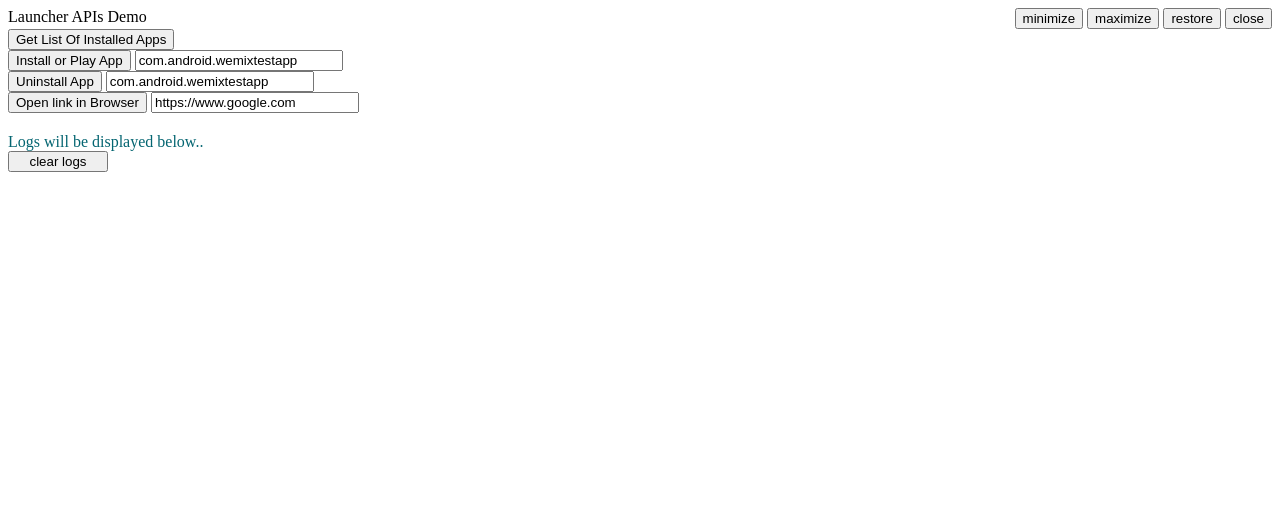
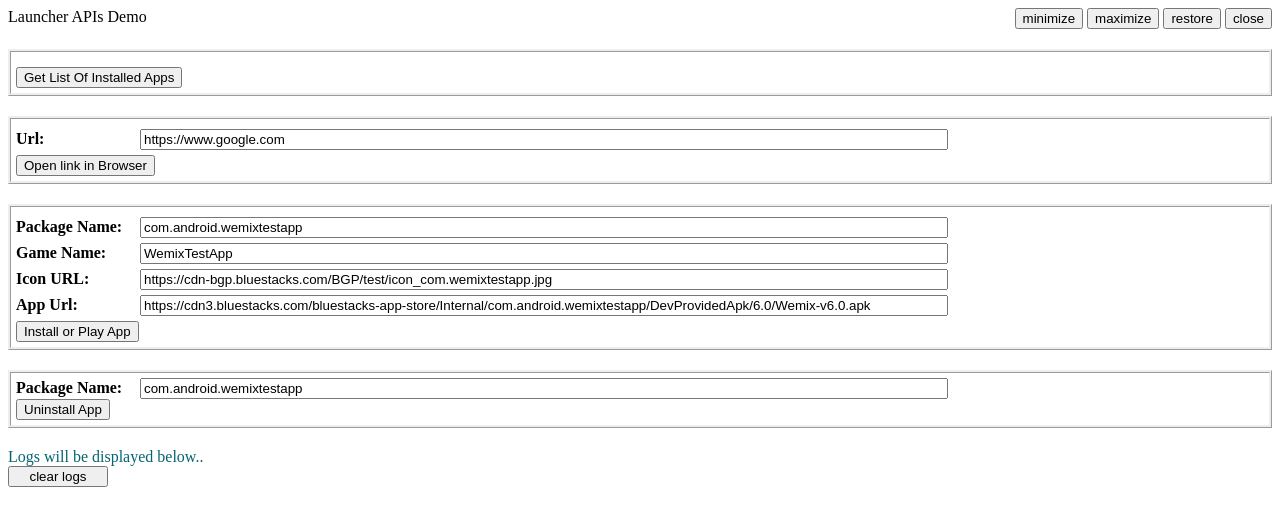
Before and after one commit to gopisaluja-bst/bs5-launcher-apis, a plain HTML site: page index.html in a window 1280 px wide. Drawn offline with Linux system fonts and the light colour scheme.

Commit message:
Cdn install (#3)

```diff
--- a/index.html
+++ b/index.html
@@ -1,5 +1,6 @@
 <!DOCTYPE html>
 <html lang="en">
+
 <head>
   <meta name="robots" content="noindex" />
   <meta name="robots" content="nofollow" />
@@ -11,6 +12,28 @@
   <script type="text/javascript" src="qwebchannel.js"></script>
   <script type="text/javascript" src="launcherApi.js"></script>
   <script type="text/javascript" src="script.js"></script>
+  <style type="text/css">
+    .api-demo {
+      border-style: ridge ridge ridge ridge;
+      margin-top: 20px;
+      padding: 5px;
+    }
+
+    .api-demo-div {
+      margin: 5px 0px;
+    }
+    input {
+      width: 800px;
+    }
+    label {
+      min-width: 120px; display:inline-block;
+      font-weight: bold;
+    }
+    .logs {
+      display: flex;
+      flex-direction: column;
+    }
+  </style>
 </head>
 
 <body>
@@ -25,42 +48,55 @@
       </div>
     </div>
     <div>
-        <button onclick="getInstalledApps()">Get List Of Installed Apps</button>
+      <div class="api-demo">
+        <button style="margin-top: 10px;" onclick="getInstalledApps()">Get List Of Installed Apps</button>
+      </div>
+      <div class="api-demo">
+        <div class="api-demo-div">
+          <Label > Url: </Label>
+          <input type="text" id="urlInput" value="https://www.google.com" />
+        </div>
+        <button onclick="openBrowser()">Open link in Browser</button>
+      </div>
+      <div class="api-demo">
+        <div class="api-demo-div">
+          <Label > Package Name: </Label>
+          <input  type="text" id="installOrPlayAppPackage" value="com.android.wemixtestapp" />
+        </div>
+        <div class="api-demo-div">
+          <Label > Game Name: </Label>
+          <input  type="text" id="installOrPlayAppPackage_app_name"
+            value="WemixTestApp" />
+        </div>
+        <div class="api-demo-div">
+          <Label > Icon URL: </Label>
+          <input type="text" id="installOrPlayAppPackage_icon_url"
+            value="https://cdn-bgp.bluestacks.com/BGP/test/icon_com.wemixtestapp.jpg" />
+        </div>
+        <div class="api-demo-div">
+          <Label > App Url: </Label>
+          <input  type="text" id="installOrPlayAppPackage_apk_url"
+            value="https://cdn3.bluestacks.com/bluestacks-app-store/Internal/com.android.wemixtestapp/DevProvidedApk/6.0/Wemix-v6.0.apk" />
+        </div>
+        <button onclick="installOrPlayApp()">Install or Play App</button>
+      </div>
+      <div class="api-demo">
         <div>
-          <button onclick="installOrPlayApp()">Install or Play App</button>
-          <input
-            style="width: 200px"
-            type="text"
-            id="installOrPlayAppPackage"
-            value="com.android.wemixtestapp"
-          />
+          <Label > Package Name: </Label>
+          <input type="text" id="uninstallAppPackage" value="com.android.wemixtestapp" />
         </div>
-        <div>
         <button onclick="uninstallApp()">Uninstall App</button>
-          <input
-            style="width: 200px"
-            type="text"
-            id="uninstallAppPackage"
-            value="com.android.wemixtestapp"
-          />
       </div>
-        <div>
-          <button onclick="openBrowser()">Open link in Browser</button>
-          <input
-            style="width: 200px"
-            type="text"
-            id="urlInput"
-            value="https://www.google.com"
-          />
+
     </div>
+    <div class="logs">
+      <span style="color: #046571; margin-top: 20px">Logs will be displayed below..</span>
+      <button style="width: 100px" onclick="clearResult()">clear logs</button>
+      <span id="result" style="color: #046571"></span>
     </div>
-      <label style="color: #046571; margin-top: 20px"
-        >Logs will be displayed below..</label
-      >
-      <button style="width: 100px" onclick="clearResult()">clear logs</button>
-      <label id="result" style="color: #046571"></label>
   </div>
   <!-- <iframe src="https://qa-internal.bstkinternal.net/promoted-games.html" style="border: none"
     title="Iframe Example"></iframe> -->
 </body>
+
 </html>
--- a/launcherApi.js
+++ b/launcherApi.js
@@ -18,8 +18,14 @@ class LauncherApi {
     webBridge_postApiRequest(openBrowser_event, data);
   }
 
-  static installOrPlayApp(package_name) {
-    const data = package_name;
+  static installOrPlayApp(package_name, app_name, icon_url, apk_url) {
+    const data = {
+      package: package_name,
+      app_name: app_name,
+      icon_url: icon_url,
+      apk_url: apk_url,
+      action_value: "InstallCDN",
+    };
     webBridge_postApiRequest(installOrPlayApp_event, data);
   }
   static uninstallApp(package_name) {
--- a/qwebchannel.js
+++ b/qwebchannel.js
@@ -506,6 +506,18 @@ function webBridge_postApiRequest(
   page = 0x0000
 ) {
   const requestData = JSON.stringify({ event, data, page, callbackEvent, ga });
-  console.log(`webBridge request :${requestData}`);
+  console.log(
+    `webBridge request :${JSON.stringify(
+      {
+        event,
+        data,
+        page,
+        callbackEvent,
+        ga,
+      },
+      null,
+      2
+    )}`
+  );
   window.webBridge?.dataChanged(requestData);
 }
--- a/script.js
+++ b/script.js
@@ -3,18 +3,42 @@ function openBrowser() {
 
   const resultLabel = document.getElementById("result");
   resultLabel.innerText =
-    resultLabel.innerText + `\nEvent: openBrowser\ndata: ${url}\n`;
+    resultLabel.innerText + `\n\nEvent: openBrowser\ndata: ${url}\n`;
 
   LauncherApi.openBrowser(url);
 }
 
 function installOrPlayApp() {
-  const pkg = document.getElementById("installOrPlayAppPackage").value;
+  const package_name = document.getElementById("installOrPlayAppPackage").value;
+  const app_name = document.getElementById(
+    "installOrPlayAppPackage_app_name"
+  ).value;
+  const icon_url = document.getElementById(
+    "installOrPlayAppPackage_icon_url"
+  ).value;
+  const apk_url = document.getElementById(
+    "installOrPlayAppPackage_apk_url"
+  ).value;
 
   const resultLabel = document.getElementById("result");
   resultLabel.innerText =
-    resultLabel.innerText + `\nEvent: installOrPlayApp\ndata: ${pkg}\n`;
-  LauncherApi.installOrPlayApp(pkg);
+    resultLabel.innerText +
+    `\n\nEvent: installOrPlayApp\ndata: ${JSON.stringify(
+      {
+        package: package_name,
+        app_name,
+        icon_url,
+        apk_url,
+      },
+      null,
+      2
+    )}\n`;
+  LauncherApi.installOrPlayApp(
+    package_name,
+    app_name,
+    icon_url,
+    apk_url,
+  );
 }
 
 function uninstallApp() {
@@ -22,7 +46,7 @@ function uninstallApp() {
 
   const resultLabel = document.getElementById("result");
   resultLabel.innerText =
-    resultLabel.innerText + `\nEvent: uninstallApp\ndata: ${pkg}\n`;
+    resultLabel.innerText + `\n\nEvent: uninstallApp\ndata: ${pkg}\n`;
   LauncherApi.uninstallApp(pkg);
 }
 
@@ -34,39 +58,39 @@ document.addEventListener(
       resultLabel.innerText +
       `\ncallbackEvent: ${updateInstalledAppsNotification_callbackEvent}\ndata: ${JSON.stringify(
         event.detail,
-        "",
-        ""
+        null,
+        2
       )}\n`;
   }
 );
 
 function getInstalledApps() {
   const resultLabel = document.getElementById("result");
-  resultLabel.innerText = resultLabel.innerText + `\nEvent: getInstalledApps\n`;
+  resultLabel.innerText = resultLabel.innerText + `\n\nEvent: getInstalledApps\n`;
   LauncherApi.getInstalledApps();
 }
 
 function closeWindow() {
   const resultLabel = document.getElementById("result");
-  resultLabel.innerText = resultLabel.innerText + `\nEvent: closeWindow\n`;
+  resultLabel.innerText = resultLabel.innerText + `\n\nEvent: closeWindow\n`;
   LauncherApi.closeWindow();
 }
 
 function minimizeWindow() {
   const resultLabel = document.getElementById("result");
-  resultLabel.innerText = resultLabel.innerText + `\nEvent: minimizeWindow\n`;
+  resultLabel.innerText = resultLabel.innerText + `\n\nEvent: minimizeWindow\n`;
   LauncherApi.minimizeWindow();
 }
 
 function maximizeWindow() {
   const resultLabel = document.getElementById("result");
-  resultLabel.innerText = resultLabel.innerText + `\nEvent: maximizeWindow\n`;
+  resultLabel.innerText = resultLabel.innerText + `\n\nEvent: maximizeWindow\n`;
   LauncherApi.maximizeWindow();
 }
 
 function restoreWindow() {
   const resultLabel = document.getElementById("result");
-  resultLabel.innerText = resultLabel.innerText + `\nEvent: restoreWindow\n`;
+  resultLabel.innerText = resultLabel.innerText + `\n\nEvent: restoreWindow\n`;
   LauncherApi.restoreWindow();
 }
 
```
Lines whose indentation alone changed are shown as unchanged.
